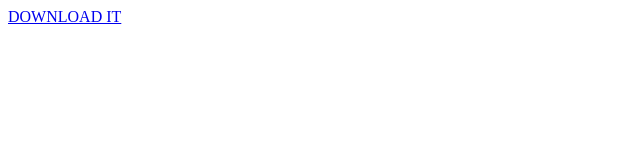
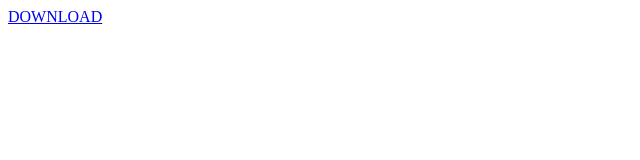
Before and after one commit to Fi2zz/apps, a plain HTML site: page index.html in a window 1280 px wide. Shown: the full height of the page, 0-640 px from the left. Drawn offline with Linux system fonts and the light colour scheme.

Commit message:
feat: test

```diff
--- a/index.html
+++ b/index.html
@@ -5,6 +5,9 @@
     <title>Document</title>
   </head>
   <body>
-    <a href="./h.js"> DOWNLOAD IT</a>
+    <a
+      href="itms-services://?action=download-manifest&url=https://fi2zz.github.io/apps/manifest.plist"
+      >DOWNLOAD</a
+    >
   </body>
 </html>
```
Also changed, not shown: 2 other files.
